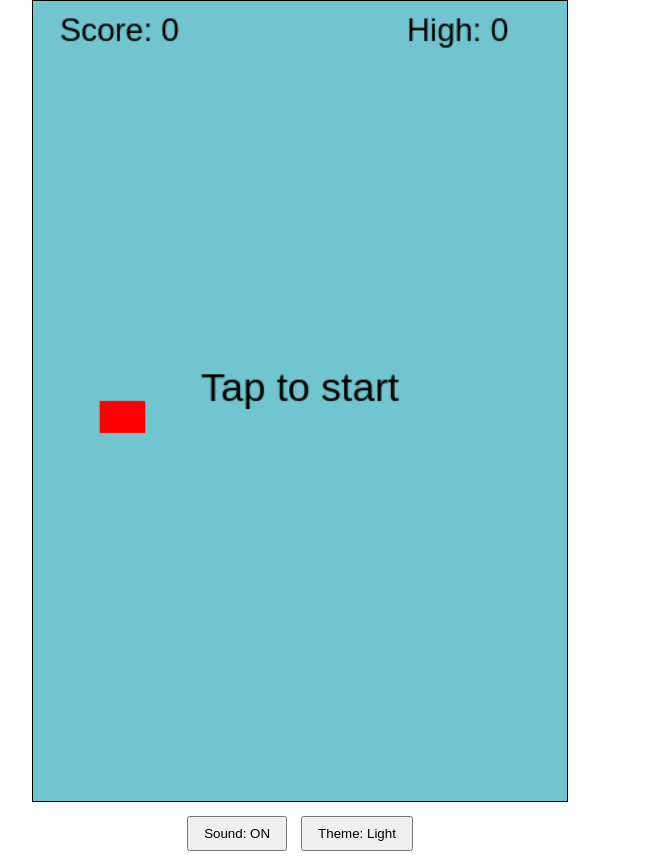
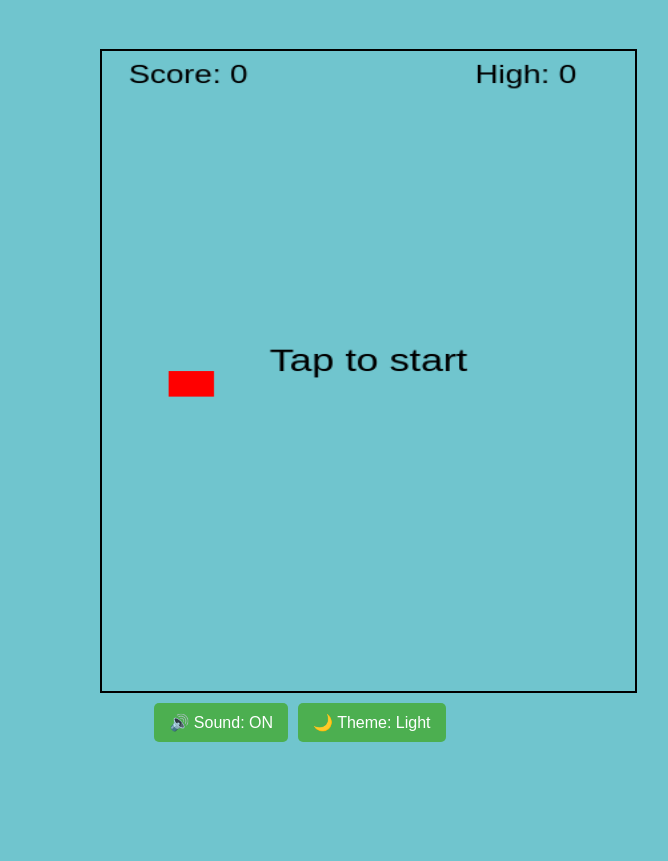
Before and after one commit to Swati89923/flappy-bird, a plain HTML site: page index.html in a window 1280 px wide. Shown: the whole page, without its empty margins (340-1008 px from the left). After the commit the page ends 800 px from the top, so only its background shows below. Drawn offline with Linux system fonts and the light colour scheme.

Commit message:
Update index.html

```diff
--- a/index.html
+++ b/index.html
@@ -1,20 +1,88 @@
 <!DOCTYPE html>
-<html>
+<html lang="en">
 <head>
+    <meta charset="UTF-8">
+    <meta name="viewport" content="width=device-width, initial-scale=1.0, maximum-scale=1.0, user-scalable=no">
     <title>Flappy Bird</title>
     <style>
-        body { margin: 0; text-align: center; }
-        canvas { border: 1px solid black; }
-        .dark-mode { background-color: #222; }
-        #controls { margin: 10px; }
-        button { padding: 8px 15px; margin: 0 5px; }
+        body {
+            margin: 0;
+            padding: 0;
+            touch-action: manipulation;
+            -webkit-touch-callout: none;
+            -webkit-user-select: none;
+            user-select: none;
+            overflow: hidden;
+            background-color: #70c5ce;
+            display: flex;
+            flex-direction: column;
+            align-items: center;
+            justify-content: center;
+            height: 100vh;
+            font-family: Arial, sans-serif;
+        }
+
+        .dark-mode {
+            background-color: #1a2a3a;
+        }
+
+        #gameContainer {
+            position: relative;
+            width: 100%;
+            max-width: 400px;
+            margin: 0 auto;
+        }
+
+        #gameCanvas {
+            display: block;
+            width: 100%;
+            height: auto;
+            max-height: 80vh;
+            border: 2px solid #000;
+            touch-action: none;
+        }
+
+        .dark-mode #gameCanvas {
+            border-color: #555;
+        }
+
+        #controls {
+            display: flex;
+            justify-content: center;
+            gap: 10px;
+            margin: 10px 0;
+            width: 100%;
+            max-width: 400px;
+        }
+
+        #controls button {
+            padding: 10px 15px;
+            font-size: 16px;
+            border: none;
+            border-radius: 5px;
+            background-color: #4CAF50;
+            color: white;
+            cursor: pointer;
+        }
+
+        .dark-mode #controls button {
+            background-color: #333;
+        }
+
+        @media (max-height: 600px) {
+            #gameCanvas {
+                max-height: 70vh;
+            }
+        }
     </style>
 </head>
 <body>
-    <canvas id="gameCanvas" width="400" height="600"></canvas>
-    <div id="controls">
-        <button id="soundBtn">Sound: ON</button>
-        <button id="themeBtn">Theme: Light</button>
+    <div id="gameContainer">
+        <canvas id="gameCanvas"></canvas>
+        <div id="controls">
+            <button id="soundBtn">🔊 Sound: ON</button>
+            <button id="themeBtn">🌙 Theme: Light</button>
+        </div>
     </div>
     <script src="game.js"></script>
 </body>
```
